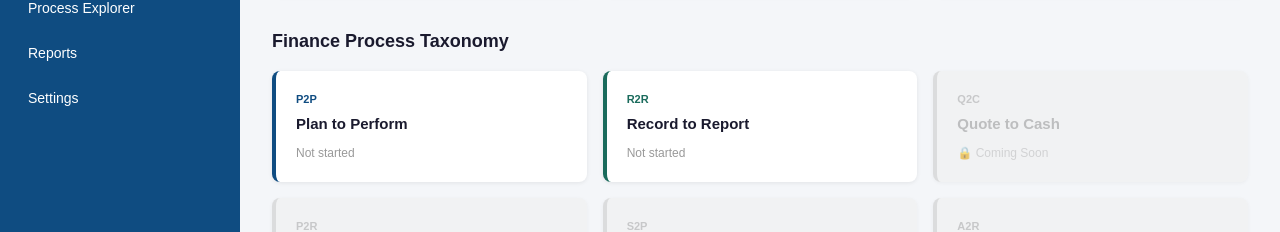
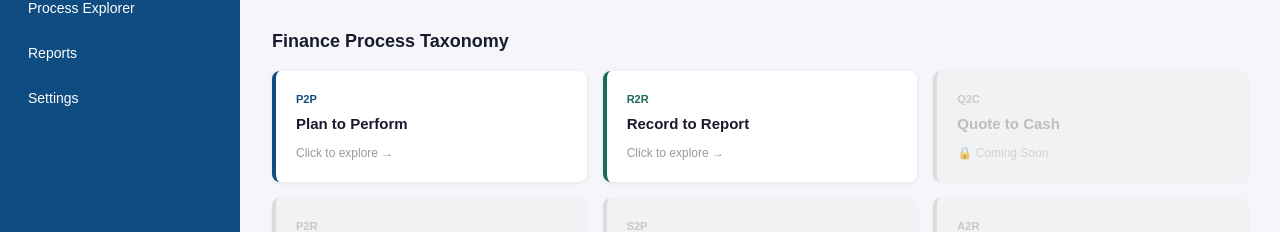
Before and after one commit to financeprocessintelligence/fip-platform, a Next.js app: page /dashboard in a window 1280 px wide. Shown: the part 238-470 px from the top of the page. Built offline with nearby package versions, Linux system fonts and the light colour scheme.

Commit message:
Connect dashboard navigation to process explorer

```diff
--- a/app/dashboard/page.tsx
+++ b/app/dashboard/page.tsx
@@ -1,6 +1,10 @@
 'use client'
 
+import { useRouter } from 'next/navigation'
+
 export default function Dashboard() {
+  const router = useRouter()
+
   const processes = [
     { name: 'Plan to Perform', code: 'P2P', color: '#0F4C81', available: true },
     { name: 'Record to Report', code: 'R2R', color: '#1a6b5c', available: true },
@@ -11,11 +15,16 @@ export default function Dashboard() {
     { name: 'Transact to Record', code: 'T2R', color: '#1a6b3c', available: false },
   ]
 
+  const navItems = ['Dashboard', 'My Assessments', 'Process Explorer', 'Reports', 'Settings']
+
+  const handleNav = (item: string) => {
+    if (item === 'Process Explorer') router.push('/process-explorer')
+  }
+
   return (
     <div style={{ display: 'flex', minHeight: '100vh', fontFamily: 'sans-serif' }}>
       {/* Sidebar */}
       <div style={{ width: '240px', background: '#0F4C81', color: 'white', padding: '24px 16px' }}>
-        {/* Logo */}
         <div style={{ marginBottom: '32px', paddingBottom: '20px', borderBottom: '1px solid rgba(255,255,255,0.15)' }}>
           <div style={{ display: 'flex', alignItems: 'center', gap: '10px', marginBottom: '6px' }}>
             <div style={{ width: '36px', height: '36px', background: '#4fa3e0', borderRadius: '8px', display: 'flex', alignItems: 'center', justifyContent: 'center', fontWeight: 'bold', fontSize: '14px' }}>FPI</div>
@@ -24,8 +33,8 @@ export default function Dashboard() {
           <p style={{ fontSize: '11px', color: '#a0c4e8', marginLeft: '46px' }}>Intelligence Platform</p>
         </div>
         <nav>
-          {['Dashboard', 'My Assessments', 'Process Explorer', 'Reports', 'Settings'].map(item => (
-            <div key={item} style={{ padding: '10px 12px', marginBottom: '4px', borderRadius: '6px', cursor: 'pointer', fontSize: '14px', background: item === 'Dashboard' ? 'rgba(255,255,255,0.15)' : 'transparent' }}>
+          {navItems.map(item => (
+            <div key={item} onClick={() => handleNav(item)} style={{ padding: '10px 12px', marginBottom: '4px', borderRadius: '6px', cursor: 'pointer', fontSize: '14px', background: item === 'Dashboard' ? 'rgba(255,255,255,0.15)' : 'transparent' }}>
               {item}
             </div>
           ))}
@@ -34,13 +43,11 @@ export default function Dashboard() {
 
       {/* Main Content */}
       <div style={{ flex: 1, background: '#f4f6f9', padding: '32px' }}>
-        {/* Header */}
         <div style={{ marginBottom: '32px' }}>
           <h1 style={{ fontSize: '24px', fontWeight: 'bold', color: '#1a1a2e' }}>Welcome back, Ravi</h1>
           <p style={{ color: '#666', marginTop: '4px' }}>Finance Process Intelligence Platform</p>
         </div>
 
-        {/* Stats */}
         <div style={{ display: 'grid', gridTemplateColumns: 'repeat(3, 1fr)', gap: '16px', marginBottom: '32px' }}>
           {[
             { label: 'Assessments Completed', value: '0' },
@@ -54,11 +61,10 @@ export default function Dashboard() {
           ))}
         </div>
 
-        {/* Process Grid */}
         <h2 style={{ fontSize: '18px', fontWeight: 'bold', color: '#1a1a2e', marginBottom: '16px' }}>Finance Process Taxonomy</h2>
         <div style={{ display: 'grid', gridTemplateColumns: 'repeat(3, 1fr)', gap: '16px' }}>
           {processes.map(p => (
-            <div key={p.code} style={{
+            <div key={p.code} onClick={() => p.available && router.push('/process-explorer')} style={{
               background: p.available ? 'white' : '#f0f0f0',
               borderRadius: '8px',
               padding: '20px',
@@ -66,12 +72,11 @@ export default function Dashboard() {
               borderLeft: `4px solid ${p.available ? p.color : '#ccc'}`,
               cursor: p.available ? 'pointer' : 'default',
               opacity: p.available ? 1 : 0.6,
-              position: 'relative'
             }}>
               <p style={{ fontSize: '11px', fontWeight: 'bold', color: p.available ? p.color : '#aaa', marginBottom: '6px' }}>{p.code}</p>
               <p style={{ fontSize: '15px', fontWeight: '600', color: p.available ? '#1a1a2e' : '#999' }}>{p.name}</p>
               <p style={{ fontSize: '12px', marginTop: '8px', color: p.available ? '#999' : '#bbb' }}>
-                {p.available ? 'Not started' : '🔒 Coming Soon'}
+                {p.available ? 'Click to explore →' : '🔒 Coming Soon'}
               </p>
             </div>
           ))}
```
